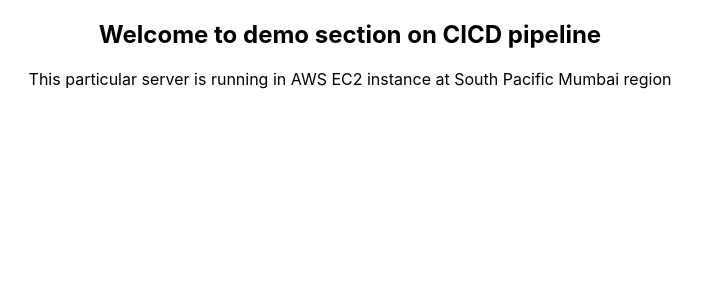
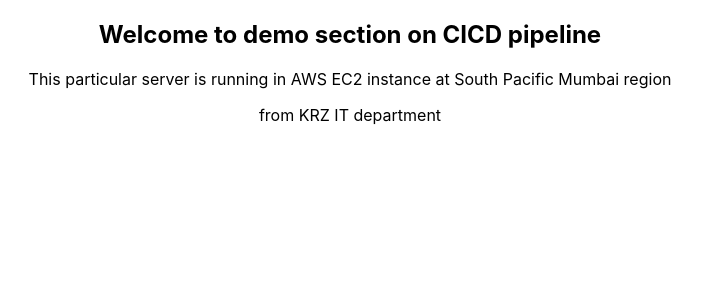
Before and after one commit to krztech/pub_cicd_frontend, a React (Create React App) app: page / in a window 1280 px wide. Shown: the top 300 px of the page, without its empty margins (290-992 px from the left). Built offline with nearby package versions, Linux system fonts and the light colour scheme.

Commit message:
altered App.js file

```diff
--- a/src/App.js
+++ b/src/App.js
@@ -5,6 +5,7 @@
     <div className="App" style={{textAlign:"center"}}>
       <h2>Welcome to demo section on CICD pipeline</h2>
       <p>This particular server is running in AWS EC2 instance at South Pacific Mumbai region</p>
+      <p>from KRZ IT department</p>
     </div>
   );
 }
```
